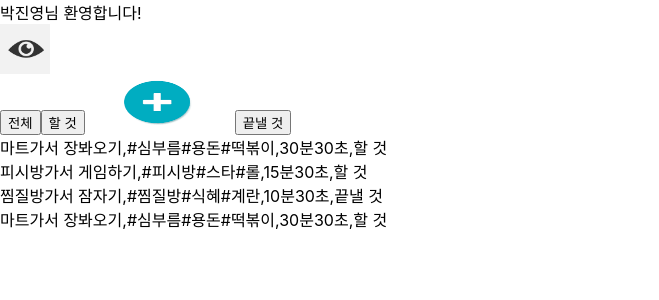
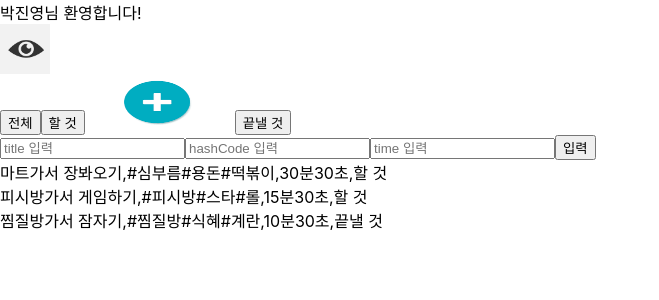
Before and after one commit to pjy0302a/gsp-front-jyp, a React (Create React App) app: page / in a window 1280 px wide. Both pictures are taken after a click on the picture 159 px from the left and 103 px from the top of the page. Shown: the top 300 px of the page, without its empty margins (0-659 px from the left). Built offline with nearby package versions, Linux system fonts and the light colour scheme.

Commit message:
20230907

```diff
--- a/src/TodoList.js
+++ b/src/TodoList.js
@@ -1,4 +1,4 @@
-import { useState } from 'react';
+import { useRef, useState } from 'react';
 import TodoListOne from './TodoListOne.js';
 
 function TodoList(props) {
@@ -6,6 +6,14 @@ function TodoList(props) {
     // 지정된 모든리스트를 보여준다.
     // 할 것 인경우 time이 실시간으로 보여주고
     // 끝낼 것 인경우 time이 완료로 변경
+
+    const ref1 = useRef();
+    const ref2 = useRef();
+    const ref3 = useRef();
+
+
+    const [isInputMode, setIsInputMode] = useState(false);
+    const [hashCodeVal, setHashCodeVal] = useState('');
 
     const clickStatus = (isEnd) => {
         console.log('status가 할 것 출력하기');
@@ -34,29 +42,63 @@ function TodoList(props) {
     }
     //
     return <div>
-        <button name='toStart' onClick={() => clickStatus('init')}>전체</button>
-        <button name='toStart' onClick={() => clickStatus('notEnd')}>할 것</button>
-        <img className="addButton" onClick={() => {
-            // 값을 입력받고
-            // useRef / <input />
+        <div>
+            <button name='toStart' onClick={() => clickStatus('init')}>전체</button>
+            <button name='toStart' onClick={() => clickStatus('notEnd')}>할 것</button>
+            <img className="addButton" onClick={() => {
+                // 버튼을 눌렀을 때 입력창이 노출된다
+                // {id:'1', title:'마트가서 장봐오기', hashCode:['#심부름','#용돈', '#떡볶이'], time:'30분30초',status:'할 것', isPrint: true},
+                setIsInputMode(!isInputMode);
+                // setTodoList 넣는다.
 
-            // todoList 넣을 { ... } 만들고
-            let addData = {
-                id: '1',
-                title: '마트가서 장봐오기',
-                hashCode: ['#심부름', '#용돈', '#떡볶이'],
-                time: '30분30초',
-                status: '할 것',
-                isPrint: true
-            };
+            }} width="150px" height="50px" src="image/addButton.png" />
+            <button name='toEnd' onClick={() => clickStatus('end')}>끝낼 것</button>
+        </div>
+        {
+            isInputMode ?
+            <div>
+                <input type='text' placeholder='title 입력' ref={ref1}></input>
+                <input type='text' placeholder='hashCode 입력' ref={ref2} value={hashCodeVal} onChange={(e) => setHashCodeVal(e.target.value)}></input>
+                <input type='text' placeholder='time 입력' ref={ref3}></input>
+                <input type='button' value={'입력'} onClick={() => {
+                        console.log('clicked')
+                        let insertData = {
+                            id: props.todoList.length + 1,
+                            title: '',
+                            hashCode: '',
+                            time: '',
+                            status: '할 것',
+                            isPrint: true,
+                        }
 
-            // 기존의 data(todoList state값에 만든 데이터를 추가해서)
-            const newList = [...props.todoList, addData];
+                        // 위에 입력된 값들을 들고와서
+                        console.log(ref1.current.value);
+                        console.log(ref2.current.value);
+                        console.log(ref3.current.value);
+                        const titleValue = ref1.current.value;
+                        // const hashCodeValue = ref2.current.value;
+                        const hashCodeValue = hashCodeVal;
+                        const timeValue = ref3.current.value;
 
-            // setTodoList 넣는다.
-            props.setTodoList(newList);
-        }} width="150px" height="50px" src="image/addButton.png"/>
-        <button name='toEnd' onClick={() => clickStatus('end')}>끝낼 것</button>
+                        // 할일을 만들어준다.
+                        insertData.title = titleValue;
+                        insertData.hashCode = hashCodeValue.split(',');
+                        insertData.time = timeValue;
+
+                        console.log(insertData);
+
+                        // state 초기화를 해주자
+                        setHashCodeVal('');
+
+                        // todoList에 추가해준다
+                        props.setTodoList([...props.todoList, insertData]);
+
+                        // input 값 초기화 -> 숨기기
+
+                        setIsInputMode(!isInputMode);
+                }} />
+            </div> : <></>
+        }
 
     </div>
 }
--- a/src/TodoListOne.js
+++ b/src/TodoListOne.js
@@ -1,7 +1,6 @@
 import React, { useState, useRef } from 'react';
 
 function TodoListOne(props) {
-  console.log(props);
 
     function Data({ workList }) {
       return (
```
